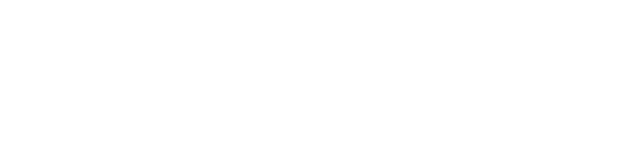
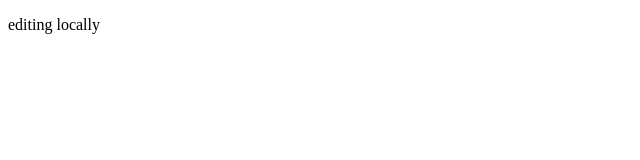
Before and after one commit to Ali-SWE/practicing-git, a plain HTML site: page index.html in a window 1280 px wide. Shown: the whole page, without its empty margins (0-640 px from the left). Drawn offline with Linux system fonts and the light colour scheme.

Commit message:
editing index.html locally

```diff
--- a/index.html
+++ b/index.html
@@ -4,5 +4,6 @@
 <title>Page Title</title>
 </head>
 <body>
+	<p>editing locally</p>
 </body>
 </html>
```
